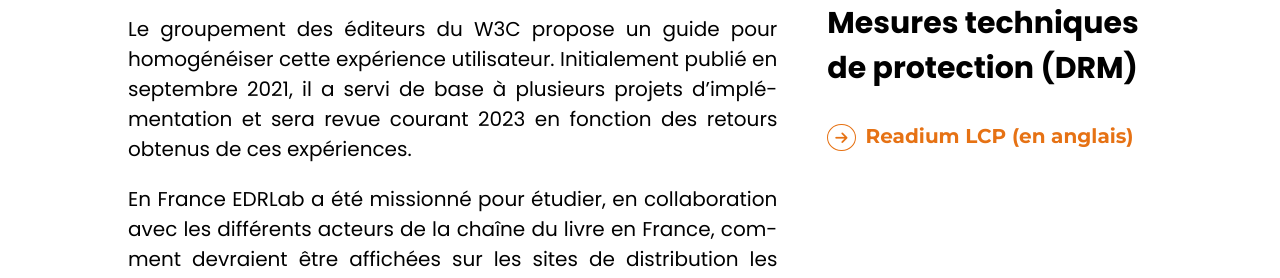
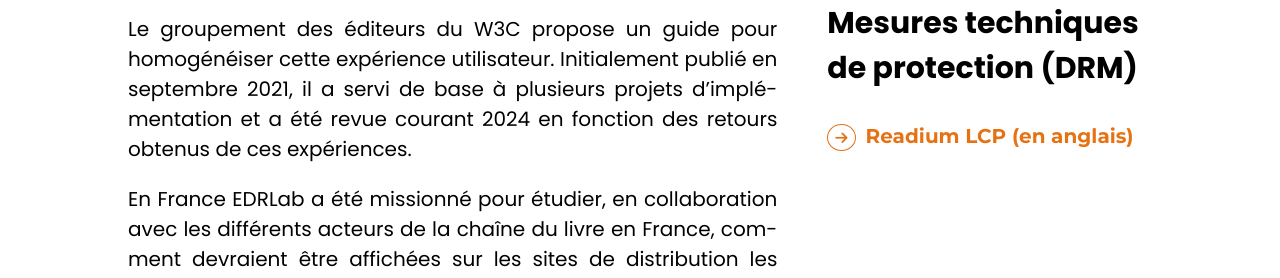
Before and after one commit to edition-accessible/lina25, a Jekyll site: the page built from pages/diffuser.md, in a window 1280 px wide and 900 px high, scrolled down 1657 px. Shown: the part 120-398 px from the top of the window. Built offline with Jekyll 4.4.1, drawn with Linux system fonts in a browser that asks for light colours; nearby versions of some CDN libraries; comment, search, counter and statistics services are not loaded.

Commit message:
Update diffuser.md

```diff
--- a/pages/diffuser.md
+++ b/pages/diffuser.md
@@ -18,7 +18,7 @@ Trouver, acheter et finalement lire une publication est une expérience très pe
 
 Les lecteurs peuvent utiliser différents services en ligne que ce soient les sites des librairies indépendantes, des portails reliés à un dispositif de lecture ou encore des bibliothèques publiques ou spécialisées. La recherche d’un ouvrage particulier peut aussi amener le lecteur à consulter des sites internationaux ou localisés dans d’autres pays. Les mêmes informations devraient être retrouvées dans ces différents cas de figure afin de garantir une expérience utilisateur équivalente sans avoir à comprendre un nouveau mode de fonctionnement pour trouver l’information pertinente.
 
-Le groupement des éditeurs du W3C propose un guide pour homogénéiser cette expérience utilisateur. Initialement publié en septembre 2021, il a servi de base à plusieurs projets d’implémentation et sera revue courant 2023 en fonction des retours obtenus de ces expériences.
+Le groupement des éditeurs du W3C propose un guide pour homogénéiser cette expérience utilisateur. Initialement publié en septembre 2021, il a servi de base à plusieurs projets d’implémentation et a été revue courant 2024 en fonction des retours obtenus de ces expériences.
 
 En France EDRLab a été missionné pour étudier, en collaboration avec les différents acteurs de la chaîne du livre en France, comment devraient être affichées sur les sites de distribution les métadonnées relatives à l’accessibilité des livres numériques. Ce travail est en lien étroit avec les recommandations du W3C.
 
```
